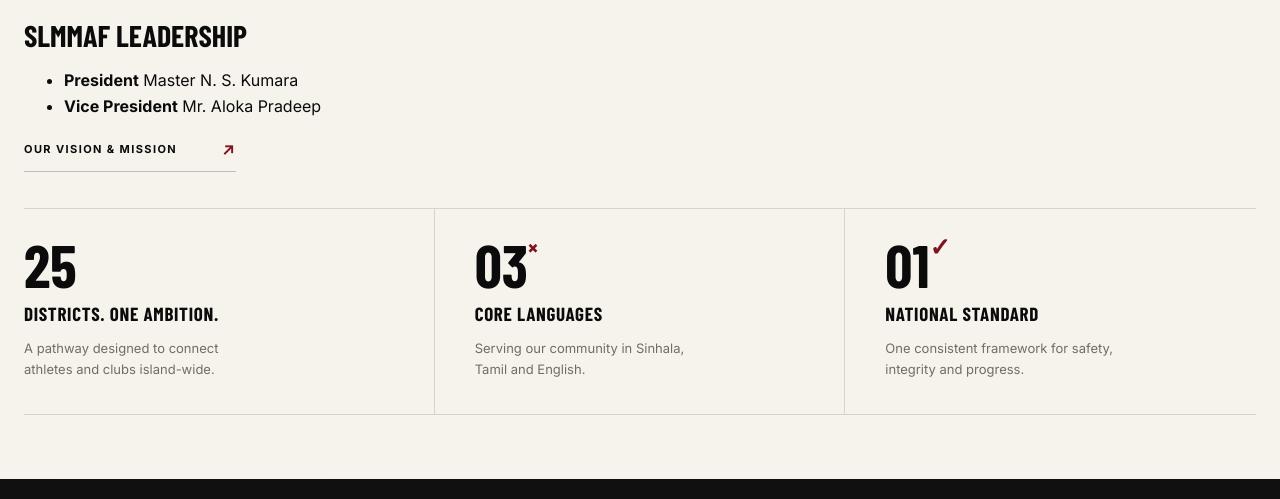
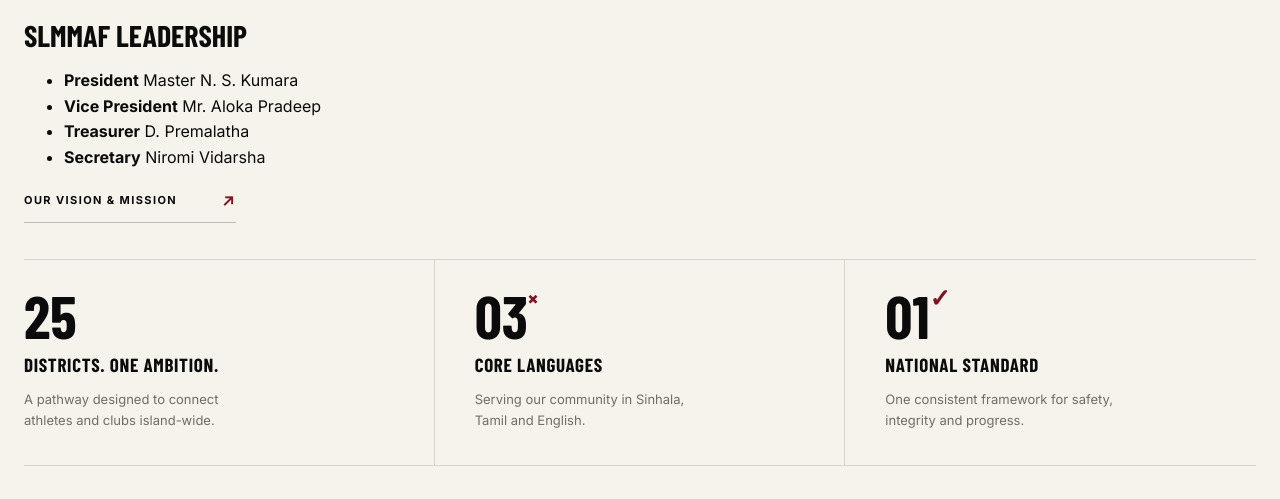
Before and after one commit to qubrianttechnology/mma_srilanka, a website: page about.html in a window 1280 px wide. Shown: the part 953-1452 px from the top of the page. Drawn offline with nearby package versions, Linux system fonts and the light colour scheme; a web font is replaced by a local one.

Commit message:
Add SLMMAF treasurer and secretary to About page

```diff
--- a/about.html
+++ b/about.html
@@ -117,6 +117,8 @@
             <ul>
               <li><strong>President</strong> Master N. S. Kumara</li>
               <li><strong>Vice President</strong> Mr. Aloka Pradeep</li>
+              <li><strong>Treasurer</strong> D. Premalatha</li>
+              <li><strong>Secretary</strong> Niromi Vidarsha</li>
             </ul>
           </section>
           <a class="arrow-link" href="#mission">Our vision &amp; mission <span>↗</span></a>
```
